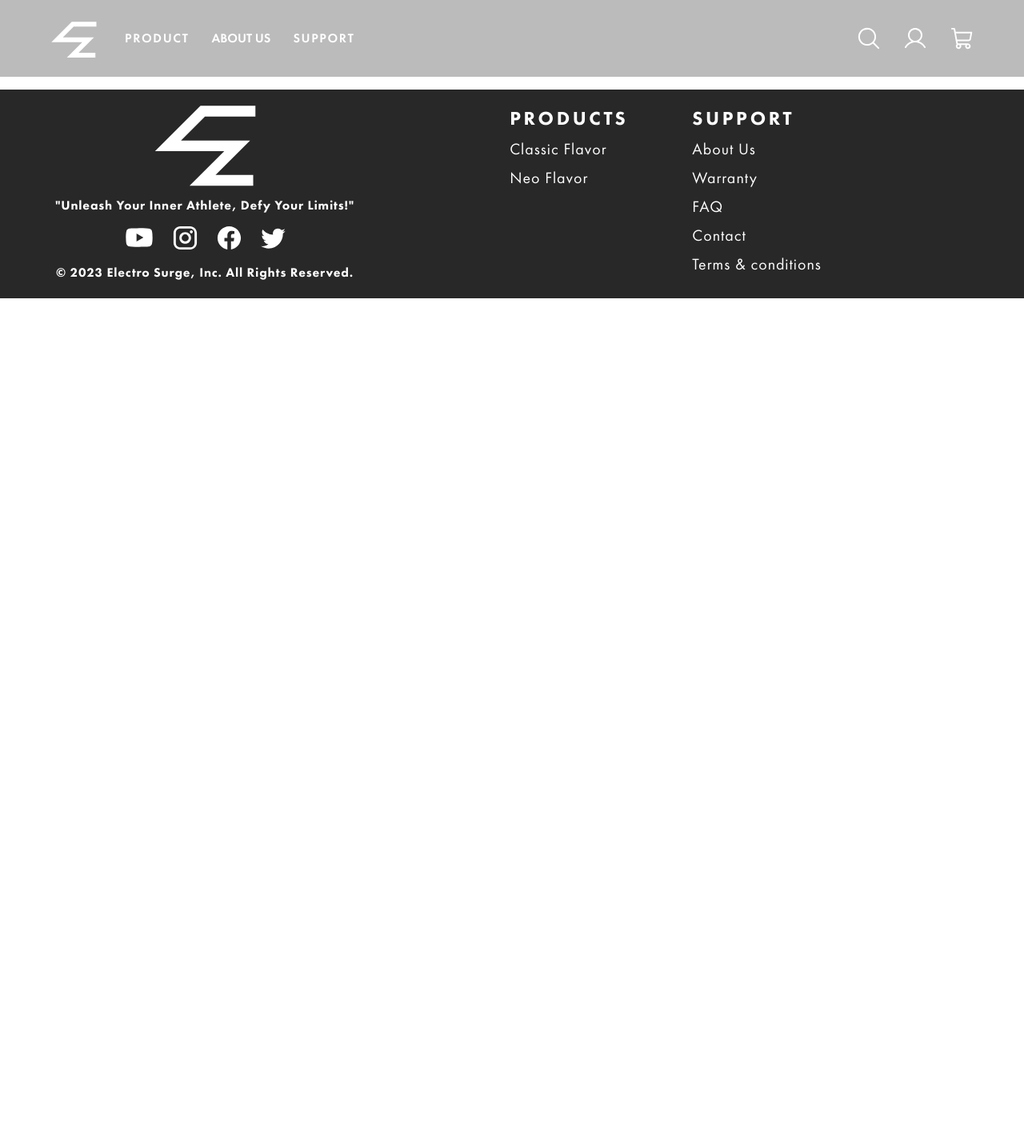
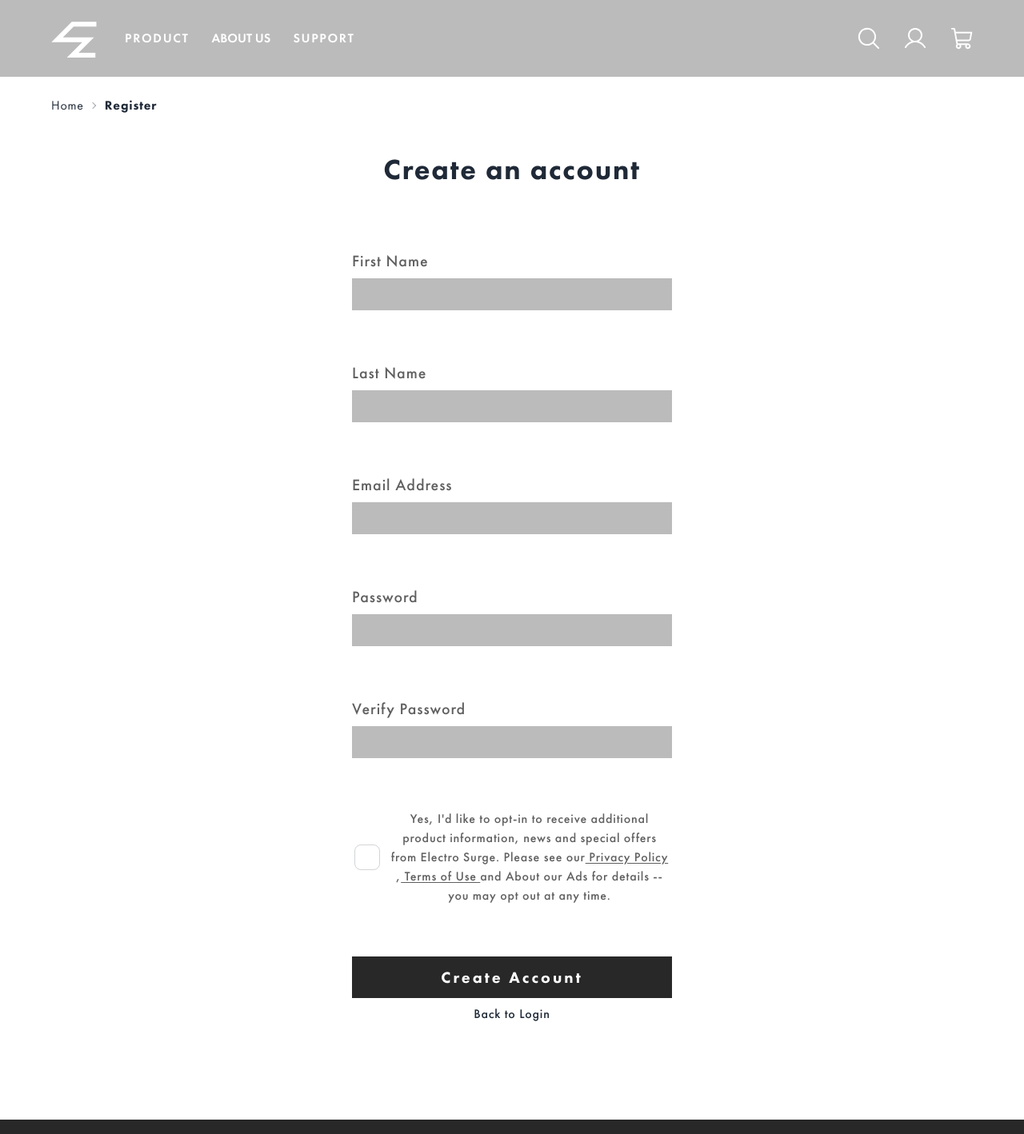
Before and after one commit to jc2100ph/electro_surge_website_front_end, a React (Vite) app: page /login in a window 1280 px wide. Shown: the top 1418 px of the page at 80% size. Before the commit the page ends 800 px from the top, so only its background shows below. Built offline with nearby package versions, Linux system fonts and the light colour scheme.

Commit message:
feat: add login and register pages

```diff
--- a/src/App.tsx
+++ b/src/App.tsx
@@ -1,11 +1,12 @@
 import Home from "./pages/Home"
 import Login from "./pages/login"
+import Register from "./pages/Register"
 
 function App() {
 
   return (
     <>
-      <Login />
+      <Register />
     </>
   )
 }
--- a/src/components/loginForm/LoginForm.tsx
+++ b/src/components/loginForm/LoginForm.tsx
@@ -2,7 +2,42 @@
 export default function LoginForm(){
     return(
         <>
+            <div className="place w-90%  ml-auto mr-auto mb-20">
+                <div className="breadcrumbs mb-10">
+                    <ul>
+                        <li className=" font-futura-pt-book tracking-wider hover:font-futura-pt-heavy "><a>Home</a></li>
+                        <li className=" font-futura-pt-heavy tracking-wider">Login</li>
+                    </ul>
+                </div>
 
+                <section className="grid">
+                    <h1 className=" font-futura-pt-heavy text-center text-4xl tracking-wider mb-20">Log in to your Account</h1>
+                    <form className="grid place-items-center mb-10" action=" ">
+                        <div className="flex flex-col mb-16">
+                            <label className=" font-futur-pt-medium tracking-wider text-tertiary text-xl mb-2" htmlFor="emailAddress">Email Address</label>
+                            <input className="bg-myTransparent h-[40px] w-[400px] p-5 font-futura-pt-heavy tracking-wider" type="text" name="" id="" />
+                        </div>
+                        <div className="flex flex-col mb-20">
+                            <label className=" font-futur-pt-medium tracking-wider text-tertiary text-xl mb-2" htmlFor="password">Password</label>
+                            <input className="bg-myTransparent h-[40px] w-[400px] p-5 font-futura-pt-heavy tracking-wider" type="password" name="" id="" />
+                        </div>
+                        <button className=" bg-secondary font-futura-pt-heavy text-xl tracking-[0.15em] text-white p-3 w-[400px]
+                        hover:bg-myRed ease-in-out duration-200">
+                            Log in
+                        </button>
+                    </form>
+                    <p className=" text-center text-2xl font-futur-pt-medium tracking-wider mb-3">New to Electro Surge ?</p>
+                    <button className=" font-futura-pt-heavy text-xl tracking-[0.15em] border-solid border-2 p-2 w-[250px] border-black place-self-center mb-10
+                    hover:bg-secondary hover:text-white ease-in-out duration-200">
+                        Create Account
+                    </button>
+                    <p className=" font-futur-pt-medium tracking-wider place-self-center w-[400px] text-center text-tertiary">
+                        By clicking `Login`, you are indicating that you have read and agreed to the
+                        <a className="underline underline-offset-2" href=""> Terms of Service </a> and
+                        <a className="underline underline-offset-2" href=""> Privacy Policy.</a>
+                    </p>
+                </section>
+            </div>
         </>
     )
 }
--- /dev/null
+++ b/src/components/registerForm/RegisterForm.tsx
@@ -0,0 +1,56 @@
+
+export default function RegisterForm(){
+    return(
+        <>
+            <div className="place w-90%  ml-auto mr-auto mb-20">
+                <div className="breadcrumbs mb-10">
+                    <ul>
+                        <li className=" font-futura-pt-book tracking-wider hover:font-futura-pt-heavy "><a>Home</a></li>
+                        <li className=" font-futura-pt-heavy tracking-wider">Register</li>
+                    </ul>
+                </div>
+
+                <section className="grid">
+                    <h1 className=" font-futura-pt-heavy text-center text-4xl tracking-wider mb-20">Create an account</h1>
+                    <form className="grid place-items-center mb-10" action=" ">
+                        <div className="flex flex-col mb-16">
+                            <label className=" font-futur-pt-medium tracking-wider text-tertiary text-xl mb-2" htmlFor="firstName">First Name</label>
+                            <input className="bg-myTransparent h-[40px] w-[400px] p-5 font-futura-pt-heavy tracking-wider" type="text" name="" id="" />
+                        </div>
+                        <div className="flex flex-col mb-16">
+                            <label className=" font-futur-pt-medium tracking-wider text-tertiary text-xl mb-2" htmlFor="lastName">Last Name</label>
+                            <input className="bg-myTransparent h-[40px] w-[400px] p-5 font-futura-pt-heavy tracking-wider" type="text" name="" id="" />
+                        </div>
+                        <div className="flex flex-col mb-16">
+                            <label className=" font-futur-pt-medium tracking-wider text-tertiary text-xl mb-2" htmlFor="emailAddress">Email Address</label>
+                            <input className="bg-myTransparent h-[40px] w-[400px] p-5 font-futura-pt-heavy tracking-wider" type="email" name="" id="" />
+                        </div>
+                        <div className="flex flex-col mb-16">
+                            <label className=" font-futur-pt-medium tracking-wider text-tertiary text-xl mb-2" htmlFor="password">Password</label>
+                            <input className="bg-myTransparent h-[40px] w-[400px] p-5 font-futura-pt-heavy tracking-wider" type="password" name="" id="" />
+                        </div>
+                        <div className="flex flex-col mb-16">
+                            <label className=" font-futur-pt-medium tracking-wider text-tertiary text-xl mb-2" htmlFor="verifyPassword">Verify Password</label>
+                            <input className="bg-myTransparent h-[40px] w-[400px] p-5 font-futura-pt-heavy tracking-wider" type="password" name="" id="" />
+                        </div>
+                        <div className="flex justify-center gap-3 items-center mb-16">
+                            <input type="checkbox" className="checkbox checkbox-lg" />
+                            <p className=" font-futur-pt-medium tracking-wider place-self-center w-[350px] text-center text-tertiary">
+                                Yes, I'd like to opt-in to receive additional product information, news and special offers from Electro Surge.
+                                Please see our
+                                <a className="underline underline-offset-2" href=""> Privacy Policy </a>,
+                                <a className="underline underline-offset-2" href=""> Terms of Use </a>
+                                and About our Ads for details -- you may opt out at any time.
+                            </p>
+                        </div>
+                        <button className=" bg-secondary font-futura-pt-heavy text-xl tracking-[0.15em] text-white p-3 w-[400px] mb-2
+                        hover:bg-myGreen ease-in-out duration-200">
+                            Create Account
+                        </button>
+                        <a className="font-futur-pt-medium tracking-wider" href="">Back to Login</a>
+                    </form>
+                </section>
+            </div>
+        </>
+    )
+}
--- a/src/main.tsx
+++ b/src/main.tsx
@@ -2,12 +2,9 @@ import React from 'react'
 import ReactDOM from 'react-dom/client'
 import App from './App.tsx'
 import './index.css'
-import { StyledEngineProvider } from '@mui/material/styles';
 
 ReactDOM.createRoot(document.getElementById('root') as HTMLElement).render(
   <React.StrictMode>
-    <StyledEngineProvider injectFirst>
       <App />
-    </StyledEngineProvider>
   </React.StrictMode>,
 )
--- /dev/null
+++ b/src/pages/Register.tsx
@@ -0,0 +1,16 @@
+import Navbar from '../components/navbar/Navbar';
+import Footer from '../components/footer/Footer';
+import Spacer from '../components/Spacer';
+import RegisterForm from '../components/registerForm/RegisterForm';
+
+
+export default function Login(){
+    return(
+        <>
+            <Navbar />
+            <Spacer />
+            <RegisterForm />
+            <Footer />
+        </>
+    )
+}
```
